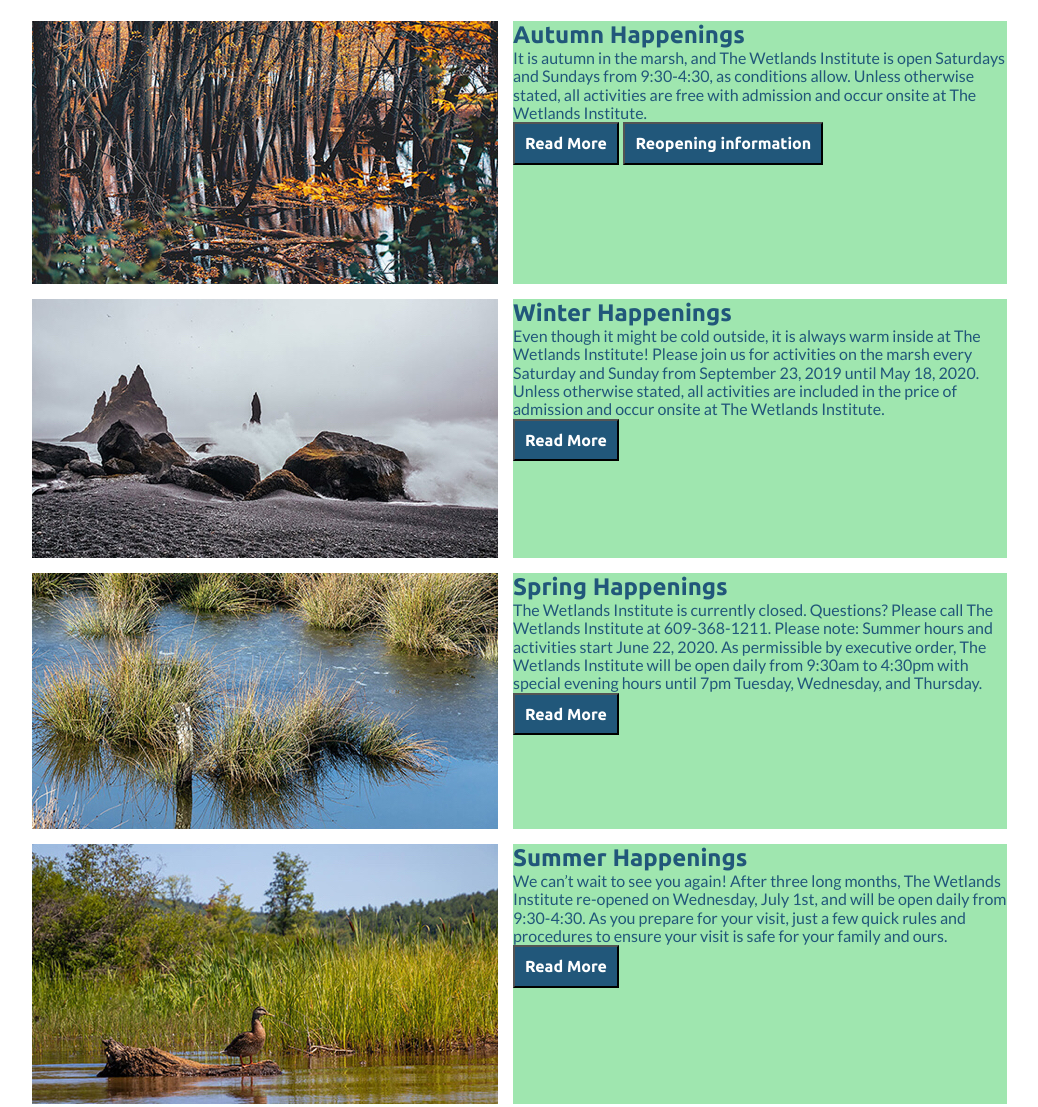
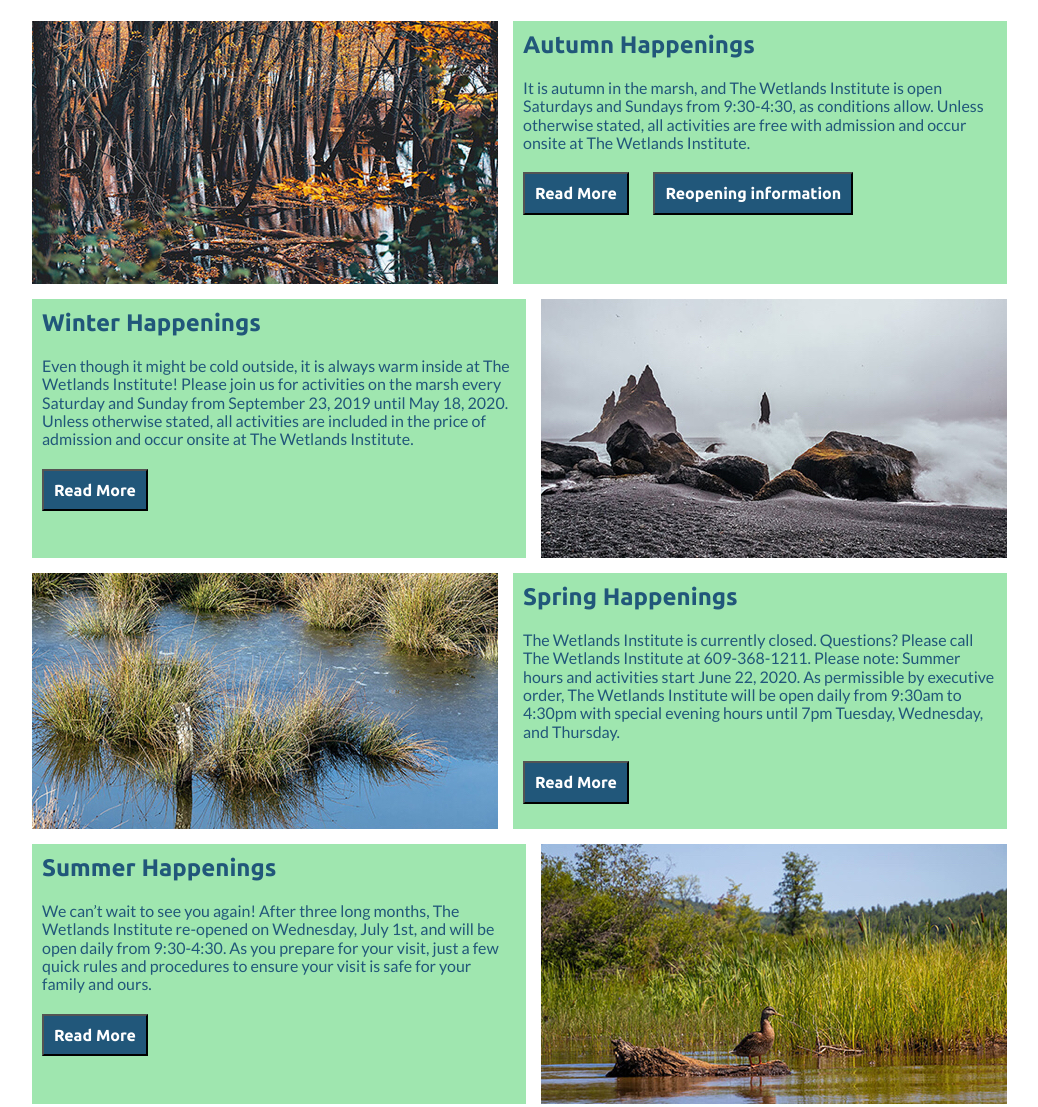
Before and after one commit to Evan507/Emichel_Final, a plain HTML site: page deploy/index.html in a window 1280 px wide. Shown: the part 860-1967 px from the top of the page, without its empty margins (43-1081 px from the left). Drawn offline with Linux system fonts and the light colour scheme.

Commit message:
main tuning

```diff
--- a/deploy/index.html
+++ b/deploy/index.html
@@ -93,47 +93,47 @@
 
     <section id="main">
         <div>
-            <article>
+            <article id="autumn">
 
                     <img src="img/fall.jpg" alt="a swamp in the fall" >
                <div>
-                <h2 class="autumn">Autumn Happenings</h2>
-                <p class="autumn">It is autumn in the marsh, and The Wetlands Institute is open Saturdays and Sundays from  9:30-4:30, as conditions allow. Unless otherwise stated, all activities are free with admission and occur onsite at The Wetlands Institute.</p>
-                <button class="autumn">Read More</button>
-                <button class="autumn">Reopening information
+                <h2>Autumn Happenings</h2>
+                <p>It is autumn in the marsh, and The Wetlands Institute is open Saturdays and Sundays from  9:30-4:30, as conditions allow. Unless otherwise stated, all activities are free with admission and occur onsite at The Wetlands Institute.</p>
+                <button>Read More</button>
+                <button>Reopening information
                 </button>
                </div>
 
             </article>
 
-            <article>
+            <article id="winter">
                 <img src="img/winter.jpg" alt="the beach in winter" >
                 <div>
-                    <h2 class="winter">Winter Happenings</h2>
-                    <p class="winter">Even though it might be cold outside, it is always warm inside at The Wetlands Institute!  Please join us for activities on the marsh every Saturday and Sunday from September 23, 2019 until May 18, 2020.  Unless otherwise stated, all activities are included in the price of admission and occur onsite at The Wetlands Institute. </p>
-                    <button class="winter">Read More</button>
+                    <h2>Winter Happenings</h2>
+                    <p >Even though it might be cold outside, it is always warm inside at The Wetlands Institute!  Please join us for activities on the marsh every Saturday and Sunday from September 23, 2019 until May 18, 2020.  Unless otherwise stated, all activities are included in the price of admission and occur onsite at The Wetlands Institute. </p>
+                    <button >Read More</button>
                 </div>
 
             </article>
 
-            <article>
+            <article id="spring">
                 <img src="img/spring.jpg" alt="Marsh Grass in Spring" >
 
                 <div>
-                    <h2 class="spring">Spring Happenings</h2>
-                    <p class="spring">The Wetlands Institute is currently closed. Questions? Please call The Wetlands Institute at 609-368-1211. Please note:  Summer hours and activities start June 22, 2020. As permissible by executive order, The Wetlands Institute will be open daily from 9:30am to 4:30pm with special evening hours until 7pm Tuesday, Wednesday, and Thursday.</p>
-                    <button class="spring">Read More</button>
+                    <h2>Spring Happenings</h2>
+                    <p>The Wetlands Institute is currently closed. Questions? Please call The Wetlands Institute at 609-368-1211. Please note:  Summer hours and activities start June 22, 2020. As permissible by executive order, The Wetlands Institute will be open daily from 9:30am to 4:30pm with special evening hours until 7pm Tuesday, Wednesday, and Thursday.</p>
+                    <button>Read More</button>
                 </div>
 
             </article>
 
-            <article>
+            <article id="summer">
                 <img src="img/summer.jpg" alt="A Marsh Duck in Summer" >
 
                 <div>
-                    <h2 class="summer">Summer Happenings</h2>
-                    <p class="summer">We can’t wait to see you again! After three long months, The Wetlands Institute re-opened on Wednesday, July 1st, and will be open daily from 9:30-4:30. As you prepare for your visit, just a few quick rules and procedures to ensure your visit is safe for your family and ours.</p>
-                    <Button class="summer"> Read More</Button>
+                    <h2>Summer Happenings</h2>
+                    <p>We can’t wait to see you again! After three long months, The Wetlands Institute re-opened on Wednesday, July 1st, and will be open daily from 9:30-4:30. As you prepare for your visit, just a few quick rules and procedures to ensure your visit is safe for your family and ours.</p>
+                    <Button> Read More</Button>
                 </div>
             </article>
         </div>
--- a/dev/scss/sections/_main.scss
+++ b/dev/scss/sections/_main.scss
@@ -2,8 +2,16 @@
 
  h2{
      color: $lightnavy;
+     padding: 10px;
  }
 
+ p{
+     padding: 10px;
+ }
+
+ button{
+     margin: 10px;
+ }
     @include md{
         display: grid;
         grid-template-columns: 75px auto 230px;
@@ -15,6 +23,7 @@
     @include lg{
        article{
            display: flex;
+
 
        }
 
@@ -46,6 +55,9 @@
 
 #winter{
     grid-area: winter;
+    @include lg{
+        flex-direction: row-reverse;
+    }
 }
 
 #spring{
@@ -53,5 +65,8 @@
 }
 
 #summer{
-    grid-area:summer
+    grid-area:summer;
+    @include lg{
+        flex-direction: row-reverse;
+    }
 }
```
Also changed, not shown: deploy/css/styles.css, 1 other file.
